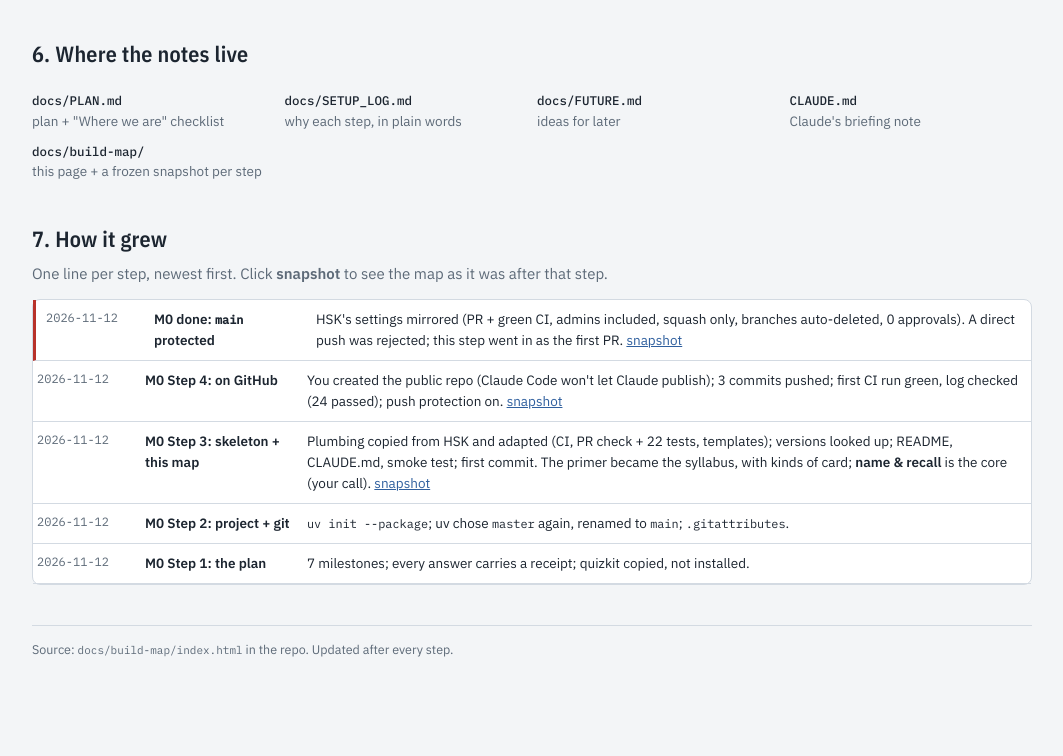
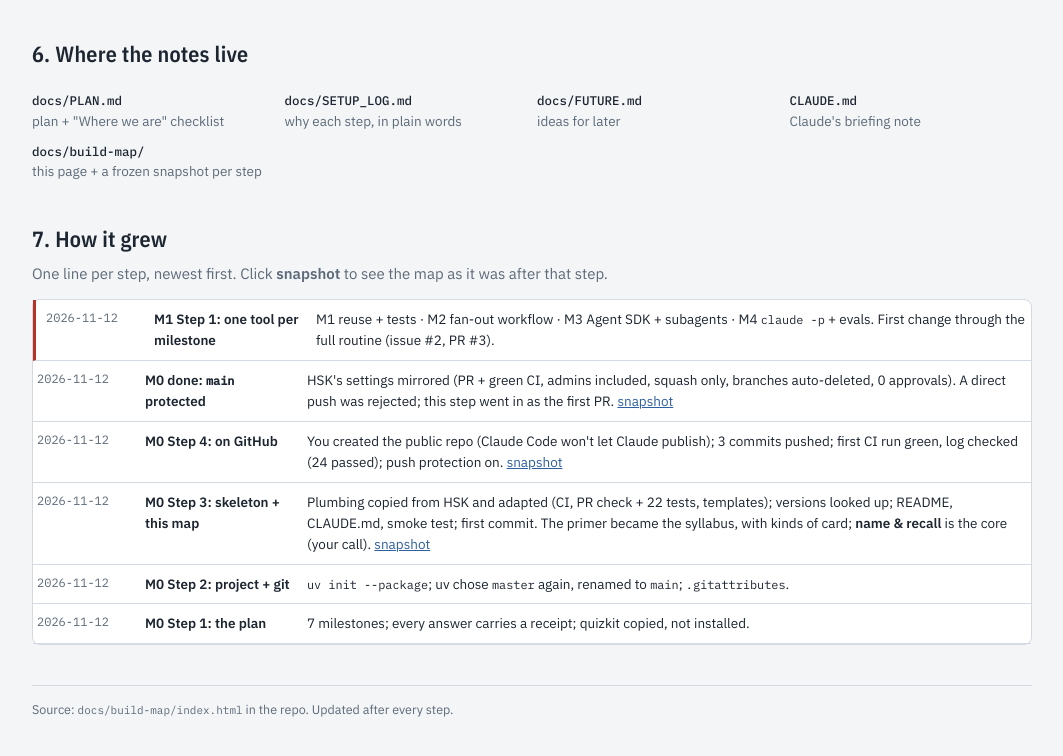
Before and after one commit to bowiec25/longevity-trainer, a plain HTML site: page docs/build-map/index.html in a window 1280 px wide. Shown: the part 2496-3252 px from the top of the page, without its empty margins (108-1171 px from the left). Before the commit the page ends 3219 px from the top, so only its background shows below. Drawn offline with nearby package versions, Linux system fonts and the light colour scheme.

Commit message:
M1 Step 1: one tool to learn per milestone (#3)
## What
Adds the "one tool to learn per milestone" table to `docs/PLAN.md`, and
the M1 checklist.

## Why
Part of #2. The user's goal: learn the tools, and build a useful way of
learning that scales.

## Still the right thing?
Yes. One change from the original plan: M1 now ends with a playable
slice of 15 hallmark cards, and M3's card writer uses the Agent SDK with
subagents (the user wants to learn it).

## How tested
Docs only. ruff + pytest unchanged (24 passed).

## Checklist
- [x] `uv run ruff check` and `uv run ruff format --check` pass
- [x] `uv run pytest` passes
- [x] No secrets (`.env`, API keys) and no primer PDF in the diff
- [x] `docs/PLAN.md`, `docs/SETUP_LOG.md` and the build map updated for
this step

---------

Co-authored-by: Cameron Bowie <221522165+bowiec25@users.noreply.github.com>
Co-authored-by: Claude Opus 5.5 <noreply@anthropic.com>

```diff
--- a/docs/build-map/index.html
+++ b/docs/build-map/index.html
@@ -304,6 +304,7 @@ details { font-size: 13.5px; } details summary { cursor: pointer; color: var(--i
     <p class="lede">One line per step, newest first. Click <b>snapshot</b> to see the map as it was after that step.</p>
   </div>
   <ol class="timeline card" reversed>
+    <li><span class="when">2026-11-12</span><span class="what">M1 Step 1: one tool per milestone</span><span>M1 reuse + tests · M2 fan-out workflow · M3 Agent SDK + subagents · M4 <code>claude -p</code> + evals. First change through the full routine (issue #2, PR #3).</span></li>
     <li><span class="when">2026-11-12</span><span class="what">M0 done: <code>main</code> protected</span><span>HSK's settings mirrored (PR + green CI, admins included, squash only, branches auto-deleted, 0 approvals). A direct push was rejected; this step went in as the first PR. <a href="snapshots/m0-done.html">snapshot</a></span></li>
     <li><span class="when">2026-11-12</span><span class="what">M0 Step 4: on GitHub</span><span>You created the public repo (Claude Code won't let Claude publish); 3 commits pushed; first CI run green, log checked (24 passed); push protection on. <a href="snapshots/m0-step4.html">snapshot</a></span></li>
     <li><span class="when">2026-11-12</span><span class="what">M0 Step 3: skeleton + this map</span><span>Plumbing copied from HSK and adapted (CI, PR check + 22 tests, templates); versions looked up; README, CLAUDE.md, smoke test; first commit. The primer became the syllabus, with kinds of card; <b>name &amp; recall</b> is the core (your call). <a href="snapshots/m0-step3.html">snapshot</a></span></li>
```
Also changed, not shown: 2 other files.
